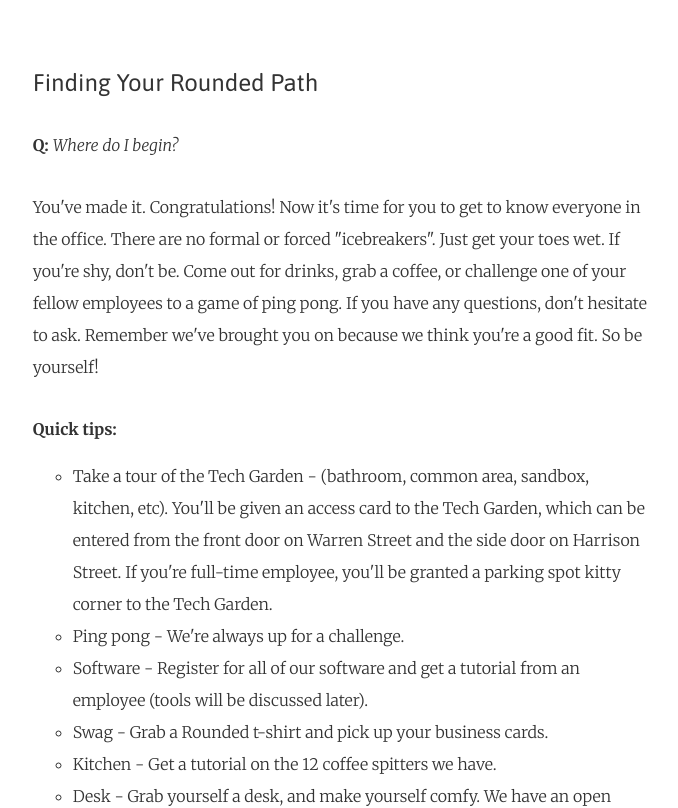
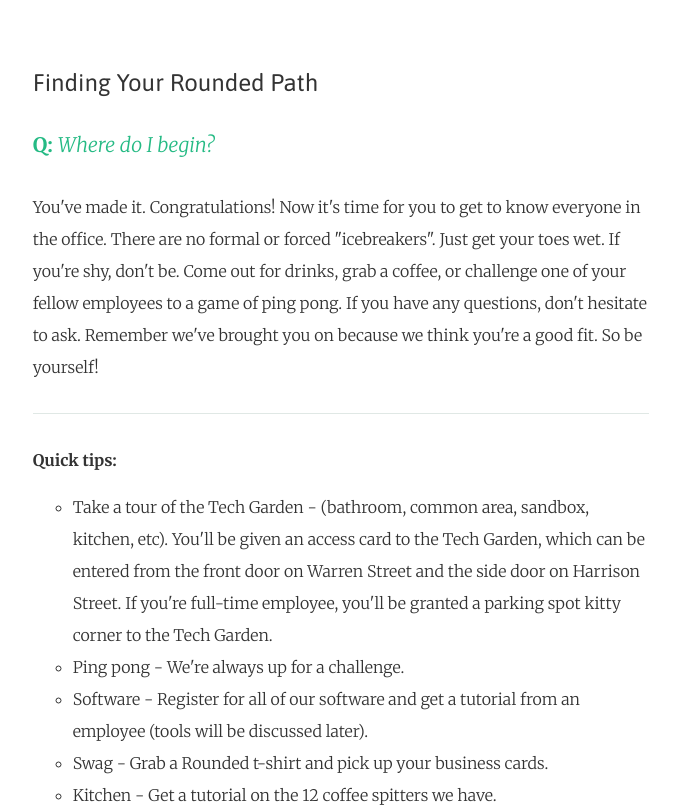
Before and after one commit to Rounded/rounded_handbook, a website: page index.html in a window 1280 px wide. Shown: the part 8080-8888 px from the top of the page, without its empty margins (299-977 px from the left). Drawn offline with Linux system fonts and the light colour scheme.

Commit message:
changed question coloquestion color and font size

```diff
--- a/assets/stylesheets/modules/theme.less
+++ b/assets/stylesheets/modules/theme.less
@@ -68,6 +68,8 @@
 
 p.question {
   margin-bottom: 30px;
+  color: #25BA84;
+  font-size: 20px;
 }
 
 p.question {
--- a/index.html
+++ b/index.html
@@ -305,6 +305,8 @@
 
           <p class="answer">You've made it. Congratulations! Now it's time for you to get to know everyone in the office. There are no formal or forced "icebreakers". Just get your toes wet. If you're shy, don't be. Come out for drinks, grab a coffee, or challenge one of your fellow employees to a game of ping pong. If you have any questions, don't hesitate to ask. Remember we've brought you on because we think you're a good fit. So be yourself!</p>
 
+          <hr>
+
           <p><b>Quick tips:</b></p>
           <p><ul>
             <li>Take a tour of the Tech Garden - (bathroom, common area, sandbox, kitchen, etc). You'll be given an access card to the Tech Garden, which can be entered from the front door on Warren Street and the side door on Harrison Street. If you're full-time employee, you'll be granted a parking spot kitty corner to the Tech Garden.</li>
```
Also changed, not shown: style.css.
